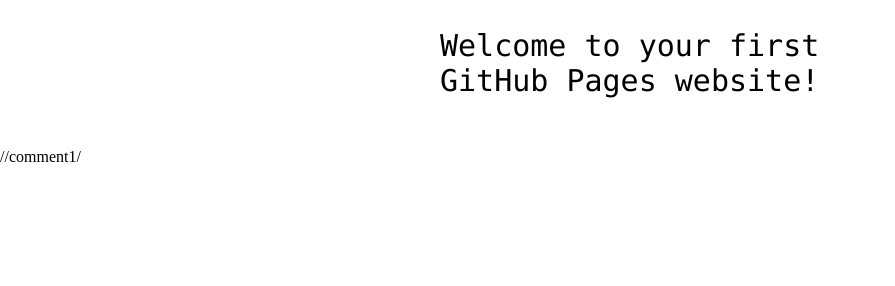
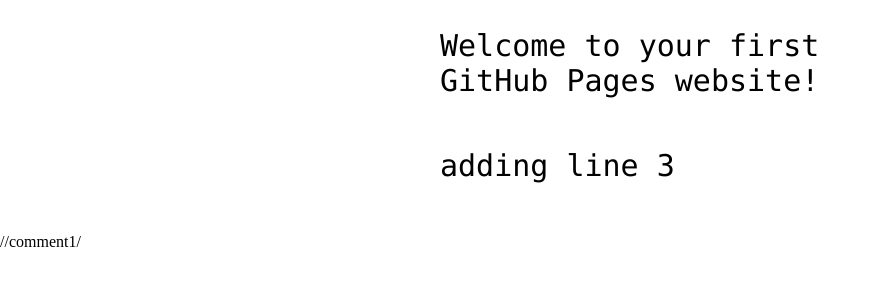
Before and after one commit to mohsinrasool1649/hello-world, a plain HTML site: page index.html in a window 1280 px wide. Shown: the part 360-646 px from the top of the page, without its empty margins (0-895 px from the left). Drawn offline with Linux system fonts and the light colour scheme.

Commit message:
commit 2 change index.html

```diff
--- a/index.html
+++ b/index.html
@@ -13,7 +13,7 @@
 
 <!-- Change this code here by copy and pasting your template on line 15 -->
 <p>Welcome to your first GitHub Pages website!</p>
-
+<p> adding line 3 </p>
 //comment1/
 </body>
 </html>
```
